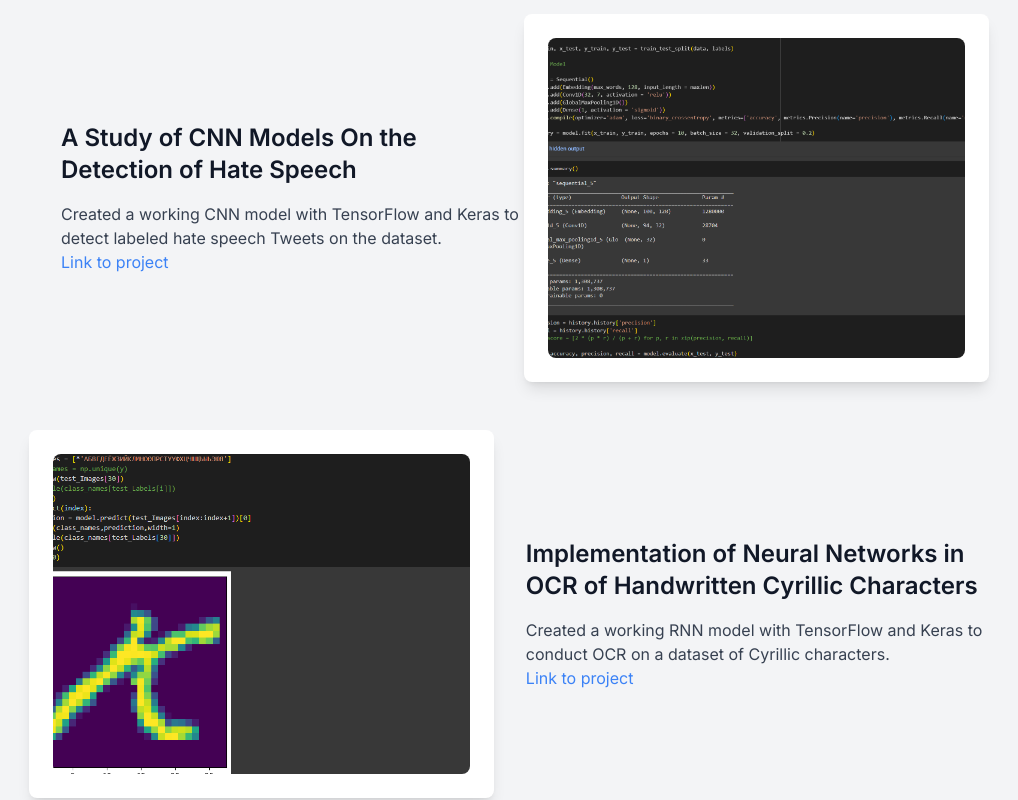
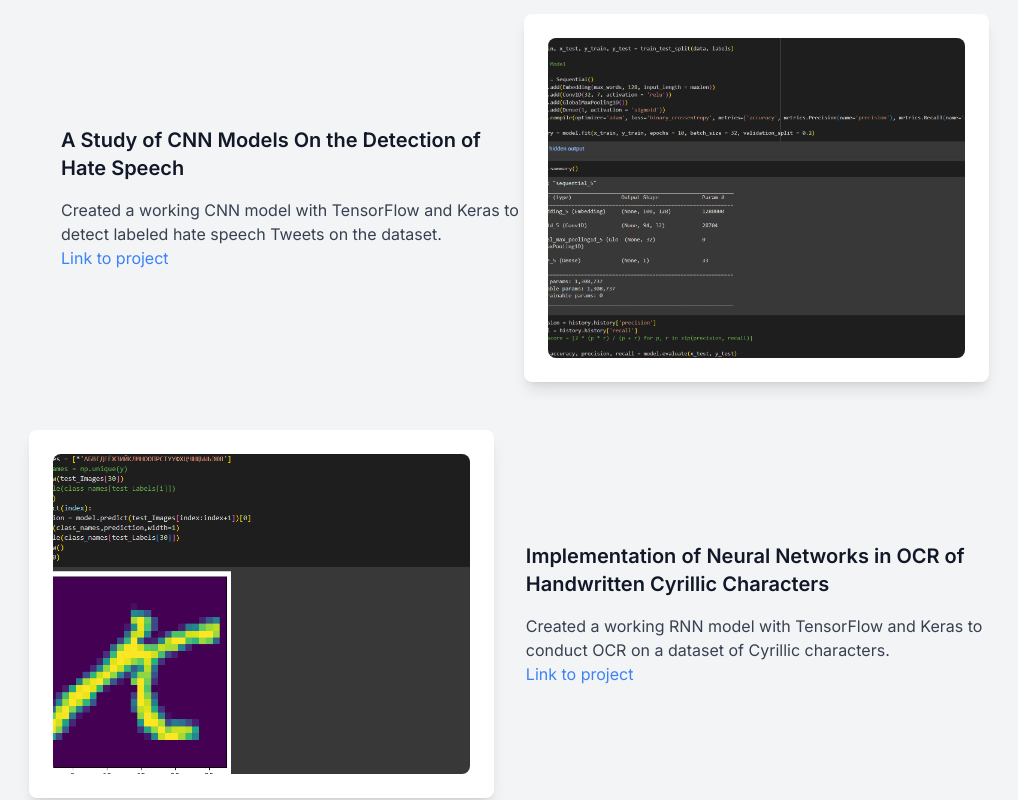
Before and after one commit to Foxy0309/Nathan-Setiawan-Portfolio, a Next.js app: page / in a window 1280 px wide. Shown: the part 780-1580 px from the top of the page, without its empty margins (131-1149 px from the left). Built offline with nearby package versions, Linux system fonts and the light colour scheme.

Commit message:
second commit

```diff
--- a/src/app/page.js
+++ b/src/app/page.js
@@ -144,7 +144,7 @@
                     <Image src={project.src} className="rounded-lg object-cover w-full h-80" alt={project.alt} />
                   </div>
                   <div className="flex flex-col justify-center w-full lg:w-1/2 text-center lg:text-left">
-                    <h3 className="text-2xl font-semibold text-gray-900 dark:text-gray-100">{project.title}</h3>
+                    <h3 className="text-xl font-semibold text-gray-900 dark:text-gray-100">{project.title}</h3>
                     <p className="mt-4 text-gray-700 dark:text-gray-300" dangerouslySetInnerHTML={{ __html: project.description }}></p>
                   </div>
                 </div>
```
